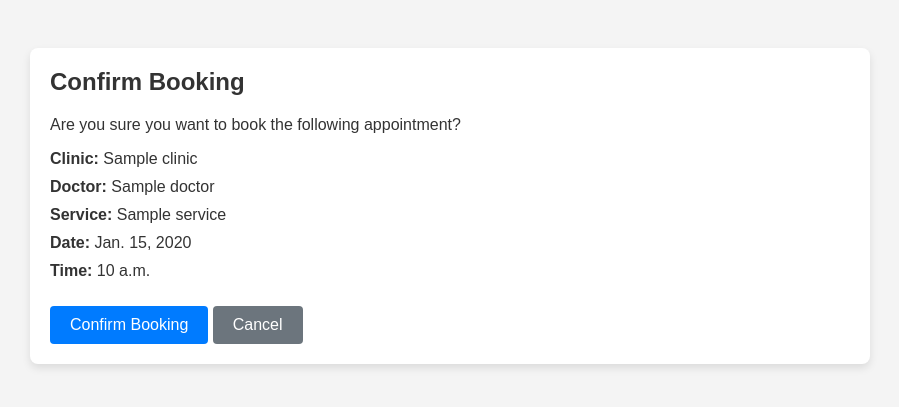
After one commit to SENG-350-2024-fall/Team3, a Django app: page /book_appointment/00000000-0000-0000-0000-000000000001/ in a window 1280 px wide. The commit adds this page. Shown: the top 407 px of the page, without its empty margins (190-1089 px from the left). Run offline with Django 4.2, Linux system fonts and the light colour scheme; a user stored in the database is signed in; tables that the repository leaves empty hold one stand-in row (values such as "Sample post").

Commit message:
Completed styling and functionality changes for client appointments, data injectors and database attributes and enteties added

```diff
--- a/mister_ed/mister_ed/mister_ed/models.py
+++ b/mister_ed/mister_ed/mister_ed/models.py
@@ -2,6 +2,8 @@ from django.db import models
 from django.contrib.auth.models import User
 import uuid
 from django.core.validators import RegexValidator
+from datetime import datetime
+from django.utils import timezone
 
 # Patient model
 class Patient(models.Model):
@@ -15,6 +17,9 @@ class Patient(models.Model):
         validators=[RegexValidator(regex=r'^\d{10}$', message='Phone number must be exactly 10 digits.')]
     )
     address = models.CharField(max_length=100, null=False, blank=False, default='')
+    # Added latitude and longitude fields
+    lat = models.FloatField(null=True, blank=True)
+    lng = models.FloatField(null=True, blank=True)
 
     def __str__(self):
         return f'{self.first_name} {self.last_name}'
@@ -24,7 +29,27 @@ class Clinic(models.Model):
     clinic_id = models.UUIDField(primary_key=True, default=uuid.uuid4, editable=False)
     name = models.CharField(max_length=255, null=False, blank=False)
     address = models.CharField(max_length=255, null=False, blank=False)
-    phone_number = models.CharField(max_length=255, null=False, blank=False)
+    lat = models.FloatField(null=False, blank=False)
+    lng = models.FloatField(null=False, blank=False)
+
+    def __str__(self):
+        return self.name
+
+class Doctor(models.Model):
+    doctor_id = models.UUIDField(primary_key=True, default=uuid.uuid4, editable=False)
+    name = models.CharField(max_length=255, null=False, blank=False)
+    specialty = models.CharField(max_length=255, null=False, blank=False)
+
+    def __str__(self):
+        return self.name
+
+class Service(models.Model):
+    service_id = models.UUIDField(primary_key=True, default=uuid.uuid4, editable=False)
+    service_name = models.CharField(max_length=255, null=False, blank=False)
+    doctor = models.ForeignKey(Doctor, on_delete=models.CASCADE)
+
+    def __str__(self):
+        return f'{self.service_name} by {self.doctor.name}'
 
 # ED (Emergency Department) model
 class ED(models.Model):
@@ -70,9 +95,15 @@ class MedicalStaff(models.Model):
 # Schedule model
 class Schedule(models.Model):
     schedule_id = models.UUIDField(primary_key=True, default=uuid.uuid4, editable=False)
-    staff = models.ForeignKey(MedicalStaff, on_delete=models.CASCADE)
-    date = models.DateField()
-    shift = models.CharField(max_length=255)
+    doctor = models.ForeignKey(Doctor, on_delete=models.CASCADE)
+    clinic = models.ForeignKey(Clinic, on_delete=models.CASCADE)
+    available_date = models.DateField()
+    available_time = models.TimeField()
+    service = models.ForeignKey(Service, on_delete=models.CASCADE)
+    is_booked = models.BooleanField(default=False)
+
+    def __str__(self):
+        return f'{self.service.service_name} on {self.available_date} at {self.available_time}'
 
 # Assessment model
 class Assessment(models.Model):
@@ -95,8 +126,11 @@ class PatientData(models.Model):
 class Appointment(models.Model):
     appointment_id = models.UUIDField(primary_key=True, default=uuid.uuid4, editable=False)
     user = models.ForeignKey(User, on_delete=models.CASCADE)
-    clinic = models.ForeignKey(Clinic, on_delete=models.CASCADE)
-    date_time = models.DateTimeField()
+    schedule = models.ForeignKey(Schedule, on_delete=models.CASCADE)
+    booking_date = models.DateTimeField(auto_now_add=True)
+
+    def __str__(self):
+        return f'Appointment for {self.user.username} with {self.schedule.service.service_name} on {self.schedule.available_date} at {self.schedule.available_time}'
 
 # Notification model
 class Notification(models.Model):
--- a/mister_ed/mister_ed/mister_ed/templates/registration/login.html
+++ b/mister_ed/mister_ed/mister_ed/templates/registration/login.html
@@ -4,6 +4,7 @@
 <head>
     <title>Login</title>
     <!-- Bootstrap CSS -->
+
     <link href="https://stackpath.bootstrapcdn.com/bootstrap/4.5.2/css/bootstrap.min.css" rel="stylesheet">
     <style>
         body {
--- a/mister_ed/mister_ed/mister_ed/templates/registration/signup.html
+++ b/mister_ed/mister_ed/mister_ed/templates/registration/signup.html
@@ -4,6 +4,7 @@
 <head>
     <title>Sign-up</title>
     <!-- Bootstrap CSS -->
+
     <link href="https://stackpath.bootstrapcdn.com/bootstrap/4.5.2/css/bootstrap.min.css" rel="stylesheet">
     <style>
         body {
--- /dev/null
+++ b/mister_ed/mister_ed/mister_ed/templates/selection/booking_confirm.html
@@ -0,0 +1,27 @@
+<!-- booking_confirm.html -->
+{% load static %}
+<!DOCTYPE html>
+<html>
+<head>
+    <title>Confirm Booking</title>
+    <link rel="stylesheet" href="{% static 'css/styles.css' %}">
+</head>
+<body>
+    <div class="container mt-5">
+        <h2>Confirm Booking</h2>
+        <p>Are you sure you want to book the following appointment?</p>
+        <ul>
+            <li><strong>Clinic:</strong> {{ schedule.clinic.name }}</li>
+            <li><strong>Doctor:</strong> {{ schedule.doctor.name }}</li>
+            <li><strong>Service:</strong> {{ schedule.service.service_name }}</li>
+            <li><strong>Date:</strong> {{ schedule.available_date }}</li>
+            <li><strong>Time:</strong> {{ schedule.available_time }}</li>
+        </ul>
+        <form method="post">
+            {% csrf_token %}
+            <button type="submit" class="btn btn-primary">Confirm Booking</button>
+            <a href="{% url 'appointment_list' %}" class="btn btn-secondary">Cancel</a>
+        </form>
+    </div>
+</body>
+</html>
--- a/mister_ed/mister_ed/mister_ed/urls.py
+++ b/mister_ed/mister_ed/mister_ed/urls.py
@@ -7,6 +7,8 @@ urlpatterns = [
     path("", include("django.contrib.auth.urls")),
     path("home/", views.home, name="home"),
     path("triage/", views.triage, name="triage"),
-    path("login/", views.login, name="login"),
+    path("login/", views.login_view, name="login"),
     path("signup/", views.signup, name="signup"),
+    path("appointments/", views.appointment_list, name="appointment_list"),
+    path("book_appointment/<uuid:schedule_id>/", views.book_appointment, name="book_appointment"),
 ]
--- a/mister_ed/mister_ed/mister_ed/views.py
+++ b/mister_ed/mister_ed/mister_ed/views.py
@@ -1,24 +1,106 @@
-from django.shortcuts import render
+# views.py
+from django.shortcuts import render, redirect
 from django.http import HttpResponse
-from django.shortcuts import render
-from rest_framework.decorators import api_view
-from rest_framework.response import Response
 from django.contrib.auth.decorators import login_required
-from django.views.decorators.csrf import csrf_exempt
-from django.http import JsonResponse
-from django.contrib.auth.views import LoginView
-from django.shortcuts import render, redirect
-from django.contrib.auth import login
 from .forms import SignupForm
+from .models import Schedule, Appointment, Patient
+from django.urls import reverse
+from math import radians, cos, sin, sqrt, atan2
+import random
 
 @login_required(login_url="/login")
 def home(request):
     return render(request, 'home/home.html')
 
 def triage(request):
-    return HttpResponse("TEMP TRIAGE PAGE")
+    if request.method == 'POST':
+        # Get the triage data from POST
+        severity = int(request.POST.get('severity', 0))
+        symptoms = int(request.POST.get('symptoms', 0))
+        duration = int(request.POST.get('duration', 0))
+        additional = request.POST.get('additional', '')
 
-def login(request):
+        # Calculate priorityScore
+        priorityScore = severity * 0.5 + symptoms * 0.3 + duration * 0.2
+
+        # Determine the recommended action based on priorityScore
+        if priorityScore < 2:
+            recommended_action = 'No immediate action required'
+            options = ['Virtual Meeting']
+        elif priorityScore < 5:
+            recommended_action = 'Consider visiting a clinic'
+            options = ['Clinic Visit', 'Virtual Meeting']
+        else:
+            recommended_action = 'Immediate medical attention required'
+            options = ['Visit to ED', 'Paramedic Visit']
+
+        context = {
+            'recommended_action': recommended_action,
+            'options': options,
+        }
+
+        return render(request, 'selection/options.html', context)
+    else:
+        return redirect('home')
+
+@login_required
+def appointment_list(request):
+    # Handle the POST request if selecting from options
+    if request.method == 'POST':
+        selected_option = request.POST.get('selected_option', '')
+        if selected_option != 'Clinic Visit':
+            # Redirect to home if the selected option is not 'Clinic Visit'
+            return redirect('home')
+
+    # Proceed to fetch and display available appointments for GET requests or valid POST requests
+    patient = request.user.patient
+    client_lat = patient.lat
+    client_lng = patient.lng
+
+    schedules = Schedule.objects.filter(is_booked=False)
+
+    def haversine(lat1, lng1, lat2, lng2):
+        R = 6371  # Earth radius in kilometers
+        dlat = radians(lat2 - lat1)
+        dlng = radians(lng2 - lng1)
+        a = sin(dlat / 2) ** 2 + cos(radians(lat1)) * cos(radians(lat2)) * sin(dlng / 2) ** 2
+        c = 2 * atan2(sqrt(a), sqrt(1 - a))
+        return R * c
+
+    schedule_list = []
+    for schedule in schedules:
+        clinic = schedule.clinic
+        distance = haversine(client_lat, client_lng, clinic.lat, clinic.lng)
+        schedule.distance = distance
+        schedule_list.append(schedule)
+
+    schedule_list.sort(key=lambda x: (x.available_date, x.available_time, x.distance))
+
+    context = {
+        'schedules': schedule_list,
+    }
+    return render(request, 'selection/appointment_list.html', context)
+
+
+@login_required
+def book_appointment(request, schedule_id):
+    schedule = Schedule.objects.get(schedule_id=schedule_id)
+    if request.method == 'POST':
+        # Confirm booking
+        schedule.is_booked = True
+        schedule.save()
+
+        # Create an Appointment instance
+        appointment = Appointment.objects.create(
+            user=request.user,
+            schedule=schedule
+        )
+
+        return render(request, 'selection/booking_confirmation.html', {'appointment': appointment})
+    else:
+        return render(request, 'selection/booking_confirm.html', {'schedule': schedule})
+
+def login_view(request):
     return render(request, 'registration/login.html')
 
 def signup(request):
@@ -27,8 +109,13 @@ def signup(request):
     elif request.method == "POST":
         form = SignupForm(request.POST)
         if form.is_valid():
-            form.save()
-            return redirect('/home')  # Redirect to the home page after successful registration
+            user = form.save()
+            # Assign random latitude and longitude to the patient (Victoria, BC area)
+            patient = user.patient
+            patient.lat = random.uniform(48.4, 48.5)
+            patient.lng = random.uniform(-123.4, -123.3)
+            patient.save()
+            return redirect('/home')
     else:
         form = SignupForm()
     return render(request, 'registration/signup.html', {'form': form})
--- /dev/null
+++ b/mister_ed/mister_ed/static/css/styles.css
@@ -0,0 +1,119 @@
+/* styles.css */
+body {
+    font-family: Arial, sans-serif;
+    background-color: #f4f4f4;
+    color: #333;
+    margin: 0;
+    padding: 0;
+}
+
+.container {
+    max-width: 800px;
+    margin: 40px auto;
+    padding: 20px;
+    background-color: #fff;
+    border-radius: 8px;
+    box-shadow: 0 4px 8px rgba(0, 0, 0, 0.1);
+}
+
+h1, h2, h3 {
+    color: #333;
+    margin-top: 0;
+}
+
+.btn-primary, .btn-secondary, .btn-success {
+    padding: 10px 20px;
+    font-size: 16px;
+    border-radius: 4px;
+    text-decoration: none;
+    cursor: pointer;
+    transition: background-color 0.3s ease;
+    display: inline-block;
+    margin-top: 10px;
+}
+
+.btn-primary {
+    background-color: #007bff;
+    color: #fff;
+    border: none;
+}
+.btn-primary:hover {
+    background-color: #0056b3;
+}
+
+.btn-secondary {
+    background-color: #6c757d;
+    color: #fff;
+    border: none;
+}
+.btn-secondary:hover {
+    background-color: #5a6268;
+}
+
+.btn-success {
+    background-color: #28a745;
+    color: #fff;
+    border: none;
+}
+.btn-success:hover {
+    background-color: #218838;
+}
+
+.navbar {
+    background-color: #007bff;
+    padding: 10px;
+}
+.navbar a {
+    color: #fff;
+    text-decoration: none;
+    font-weight: bold;
+    margin: 0 10px;
+}
+.navbar a:hover {
+    color: #d9e8ff;
+}
+
+table {
+    width: 100%;
+    border-collapse: collapse;
+    margin-top: 20px;
+}
+
+table, th, td {
+    border: 1px solid #ddd;
+}
+
+th, td {
+    padding: 10px;
+    text-align: left;
+}
+
+th {
+    background-color: #007bff;
+    color: #fff;
+}
+
+tr:nth-child(even) {
+    background-color: #f2f2f2;
+}
+
+ul {
+    list-style-type: none;
+    padding: 0;
+}
+
+li {
+    margin-bottom: 10px;
+}
+
+.bold {
+    font-weight: bold;
+}
+
+.text-center {
+    text-align: center;
+}
+
+.mt-5 {
+    margin-top: 3rem;
+}
```
Also changed, not shown: mister_ed/mister_ed/mister_ed/templates/home/home.html (+33 -54 lines), mister_ed/mister_ed/mister_ed/templates/selection/appointment_list.html (added, +49 -0 lines), mister_ed/mister_ed/mister_ed/templates/selection/booking_confirmation.html (added, +23 -0 lines), mister_ed/mister_ed/mister_ed/templates/selection/options.html (added, +27 -0 lines), mister_ed/mister_ed/mysite/settings.py (+5 -4 lines), mister_ed/mister_ed/populate_data.py (added, +98 -0 lines), mister_ed/mister_ed/mister_ed/migrations/0001_initial.py (added).
